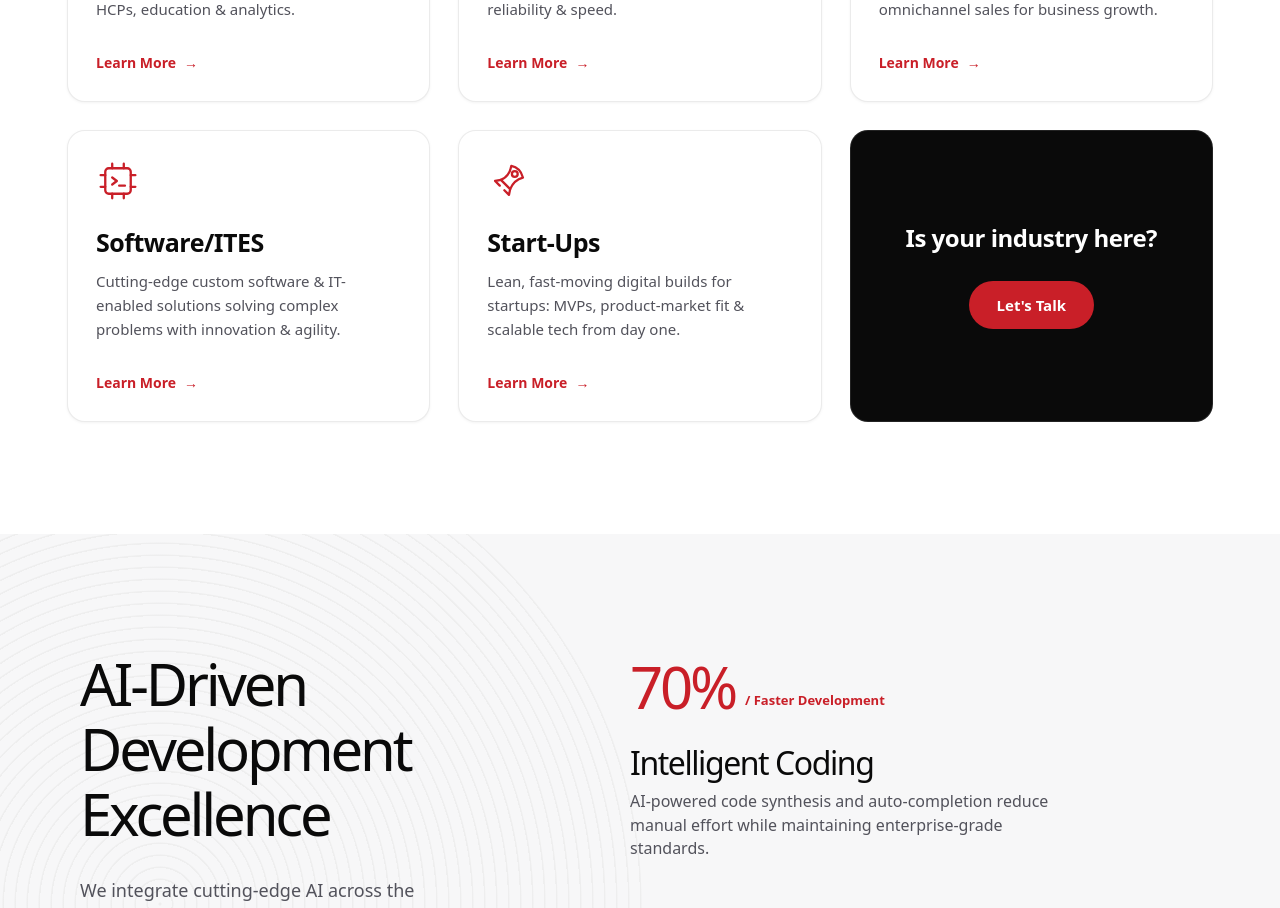
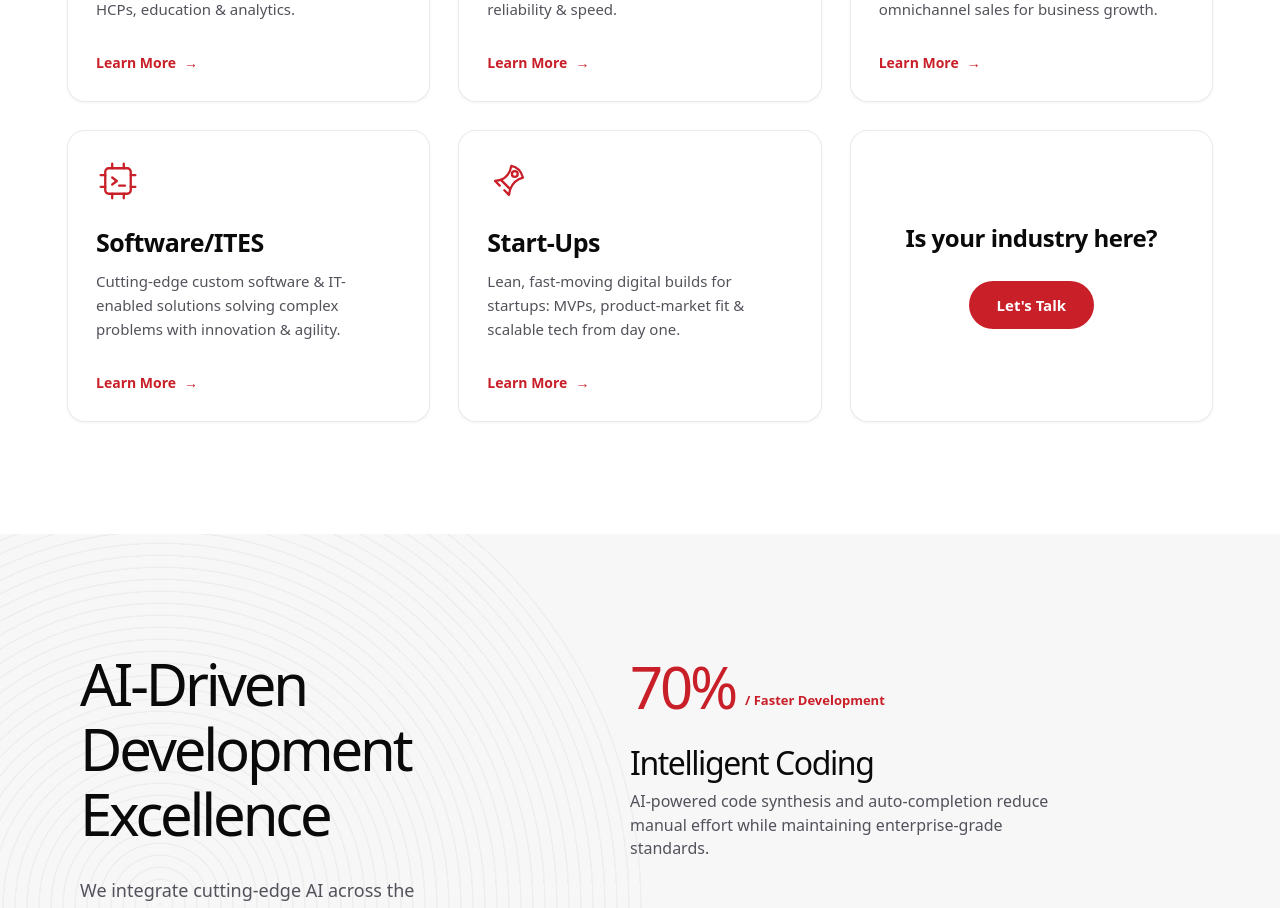
Before and after one commit to ioniccorporationbd/Brainstation-13, a Next.js app: page / in a window 1280 px wide. Shown: the part 4060-4968 px from the top of the page. Built offline with nearby package versions, Linux system fonts and the light colour scheme.

Commit message:
Industries CTA card: change background from black to white with matching border/shadow and dark heading

```diff
--- a/src/Home_components/IndustriesInnovationSection.tsx
+++ b/src/Home_components/IndustriesInnovationSection.tsx
@@ -121,14 +121,14 @@ function IndustryItem({ industry }: { industry: IndustryCard }) {
 
 function ContactCard() {
   return (
-    <div className="flex min-h-[292px] flex-col items-center justify-center rounded-[18px] border border-white/10 bg-[#0A0A0A] p-7 text-center md:col-span-2 lg:col-span-1">
-      <h3 className="text-[24px] font-semibold leading-[1.25] tracking-[-0.02em] text-white">
+    <div className="flex min-h-[292px] flex-col items-center justify-center rounded-[18px] border border-black/[0.08] bg-white p-7 text-center shadow-[0_1px_3px_rgba(0,0,0,0.05)] md:col-span-2 lg:col-span-1">
+      <h3 className="text-[24px] font-semibold leading-[1.25] tracking-[-0.02em] text-[#0A0A0A]">
         Is your industry here?
       </h3>
 
       <Link
         href="/contact"
-        className="mt-7 inline-flex h-12 items-center justify-center rounded-full bg-primary px-7 text-[15px] font-semibold text-white transition-colors duration-200 hover:bg-primary-hover focus-visible:outline-none focus-visible:ring-2 focus-visible:ring-primary focus-visible:ring-offset-2 focus-visible:ring-offset-[#0A0A0A]"
+        className="mt-7 inline-flex h-12 items-center justify-center rounded-full bg-primary px-7 text-[15px] font-semibold text-white transition-colors duration-200 hover:bg-primary-hover focus-visible:outline-none focus-visible:ring-2 focus-visible:ring-primary focus-visible:ring-offset-2"
       >
         Let&apos;s Talk
       </Link>
```
